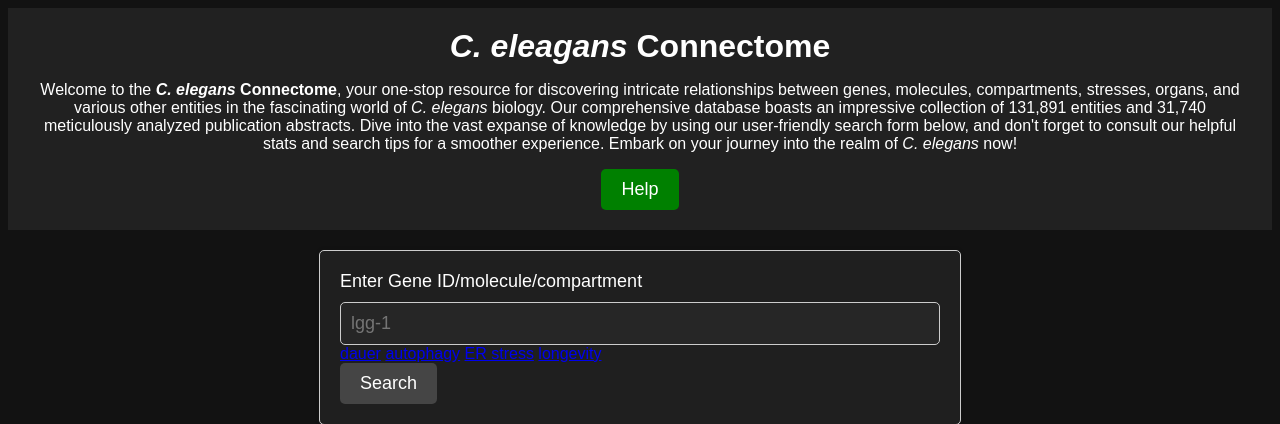
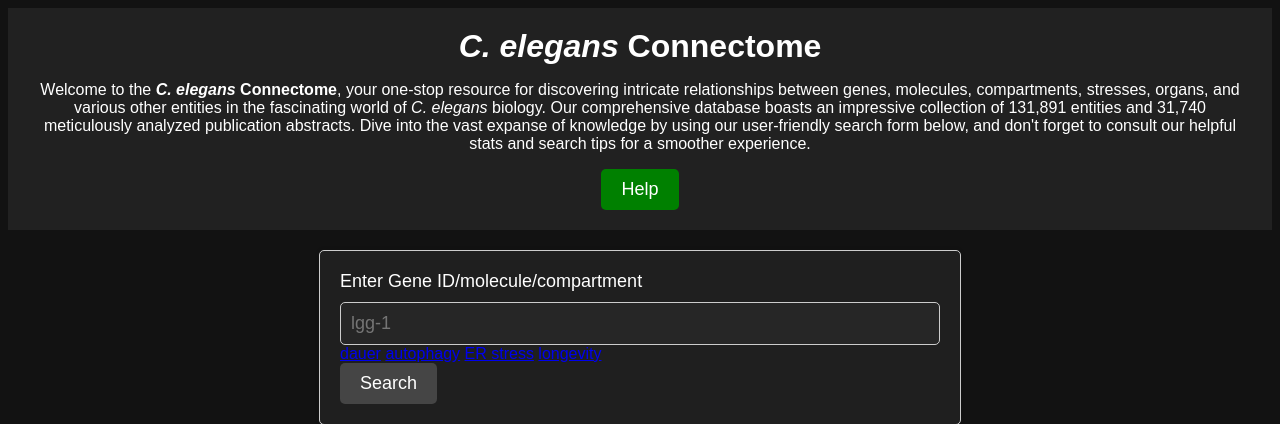
Before and after one commit to g-tibo/celegans, a Flask app: template templates/index.html in a window 1280 px wide. Shown: the top 424 px of the page. Run offline with Flask 2, Linux system fonts and the light colour scheme; the template is opened without the code that fills it, so the values that code supplies are empty; parts of the project's set-up code (start-up, migrations or seed data) failed here and were passed over.

Commit message:
Update index.html

```diff
--- a/templates/index.html
+++ b/templates/index.html
@@ -137,8 +137,8 @@ form, .stats, .search-tips, .future {
   </head>
   <body>
     <header>
-      <h1><em>C. eleagans </em>Connectome</h1>
-      <p>Welcome to the <strong><em>C. elegans</em> Connectome</strong>, your one-stop resource for discovering intricate relationships between genes, molecules, compartments, stresses, organs, and various other entities in the fascinating world of <em>C. elegans</em> biology. Our comprehensive database boasts an impressive collection of 131,891 entities and 31,740 meticulously analyzed publication abstracts. Dive into the vast expanse of knowledge by using our user-friendly search form below, and don't forget to consult our helpful stats and search tips for a smoother experience. Embark on your journey into the realm of <em>C. elegans</em> now!
+      <h1><em>C. elegans </em>Connectome</h1>
+      <p>Welcome to the <strong><em>C. elegans</em> Connectome</strong>, your one-stop resource for discovering intricate relationships between genes, molecules, compartments, stresses, organs, and various other entities in the fascinating world of <em>C. elegans</em> biology. Our comprehensive database boasts an impressive collection of 131,891 entities and 31,740 meticulously analyzed publication abstracts. Dive into the vast expanse of knowledge by using our user-friendly search form below, and don't forget to consult our helpful stats and search tips for a smoother experience.
       </p>
       <button class="help-button" onclick="window.location.href='/help'">Help</button>
     </header>
```
